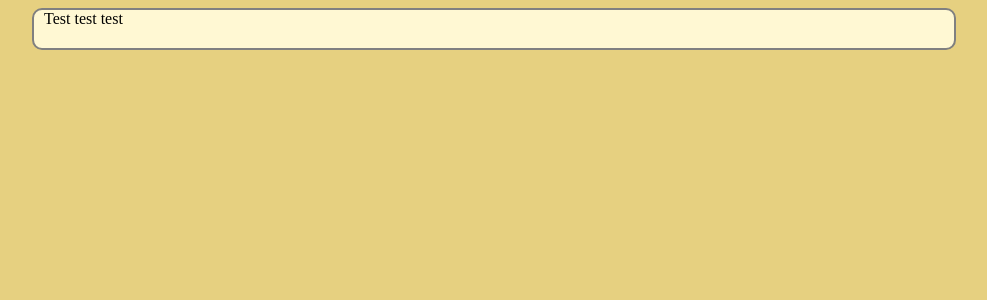
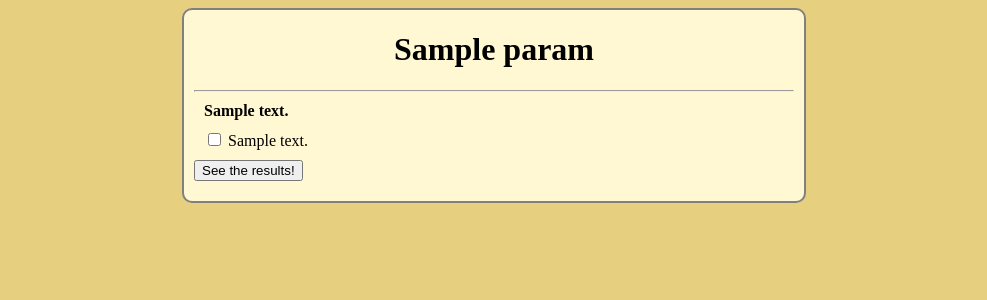
Before and after one commit to allexks/PROJECT, a PHP site: template templates/main/view_test.html in a window 1280 px wide. Shown: the top 300 px of the page, without its empty margins (146-1133 px from the left). Run offline with PHP 8.4, Linux system fonts and the light colour scheme; the template is opened without the code that fills it: most values are stand-ins (such as "Sample title", 1, 10 or a date in 2020).

Commit message:
Create view test structure

```diff
--- a/classes/models/Test.class.php
+++ b/classes/models/Test.class.php
@@ -64,7 +64,8 @@ class Test {
                   FROM $questionstable q
                   JOIN $teststable t
                   ON q.test_id = t.id
-                  WHERE t.id = :id";
+                  WHERE t.id = :id
+                  ORDER BY q.order_number ASC";
 
         $stmt = $this->conn->prepare($query);
         $testid = htmlspecialchars(strip_tags($this->id));
--- a/css/main.css
+++ b/css/main.css
@@ -4,7 +4,7 @@ body {
 
 #container {
     background-color: #fff8d3;
-    max-width: 900px;
+    max-width: 600px;
     margin: 0px auto;
     padding: 0px 10px 20px;
     border-radius: 10px;
@@ -13,6 +13,11 @@ body {
 
 #container h1, #container h2, #container h3, #container h4, #container h5, #container h6 {
     text-align: center;
+}
+
+.question, .answer {
+    display: block;
+    margin: 10px;
 }
 
 #tests {
--- a/templates/main/view_test.html
+++ b/templates/main/view_test.html
@@ -8,7 +8,25 @@
     </head>
     <body>
         <div id="container">
-            Test test test
+            <h1><?=$params["title"]?></h1>
+
+            <?php if (count($params["questions"]) == 0): ?>
+                <h2>No questions here!</h2>
+            <?php else: ?>
+                <form action="" method="post">
+                    <?php foreach ($params["questions"] as $ind_q => $question): ?>
+                        <hr />
+                        <strong class="question"><?=$question->text?></strong>
+                        <?php foreach ($question->answers as $ind_a => $answer): ?>
+                            <div class="answer">
+                                <input type="checkbox" name="q<?=$question->id?>[]" value="a<?=$answer->id?>">
+                                <label for="q<?=$question->id?>"><?=$answer->text?></label>
+                            </div>
+                        <?php endforeach; ?>
+                    <?php endforeach; ?>
+                    <input type="submit" name="submit" value="See the results!">
+                </form>
+            <?php endif; ?>
         </div>
     </body>
 </html>
```
Also changed, not shown: view.php (+18 -1 lines).
